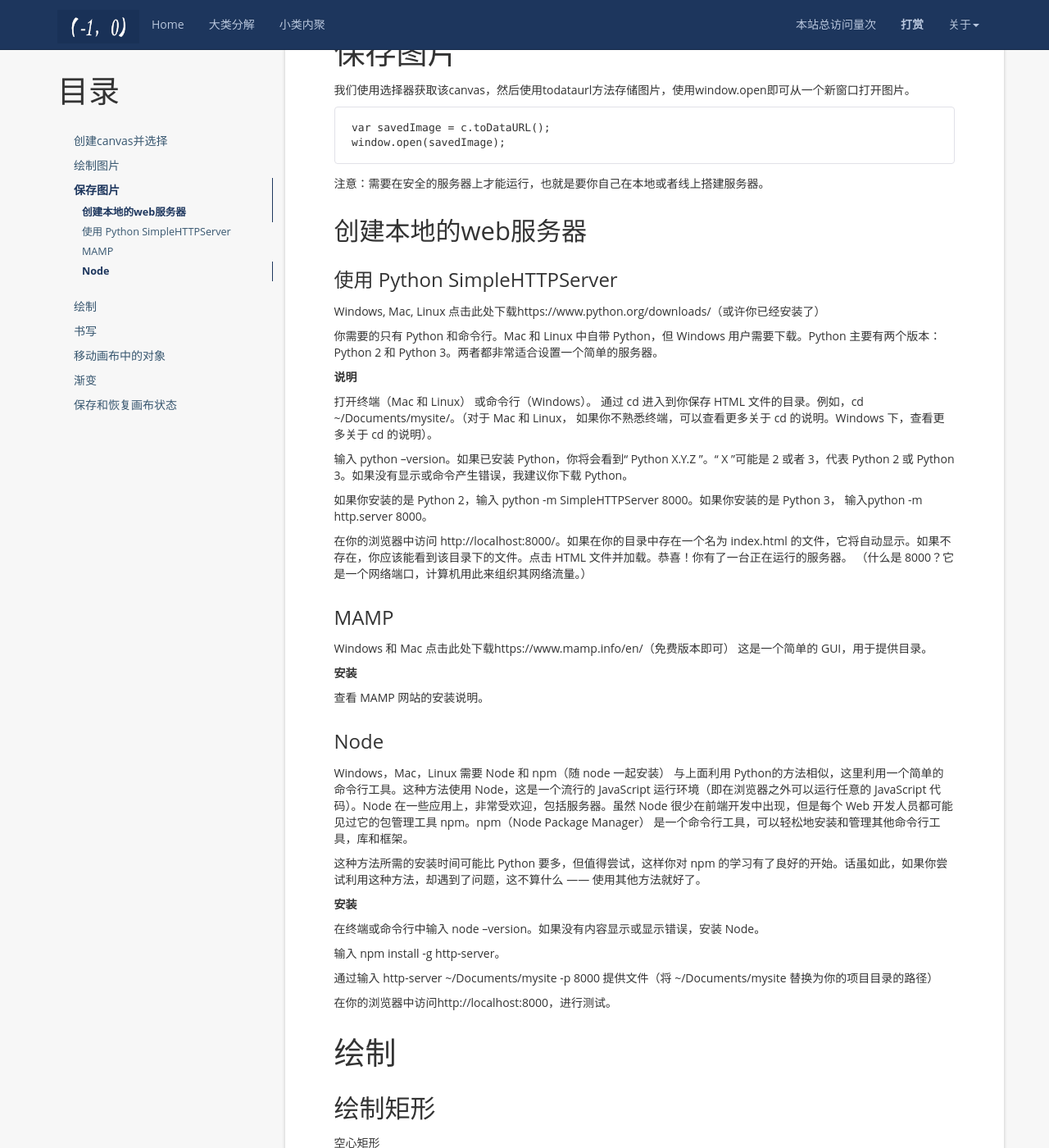
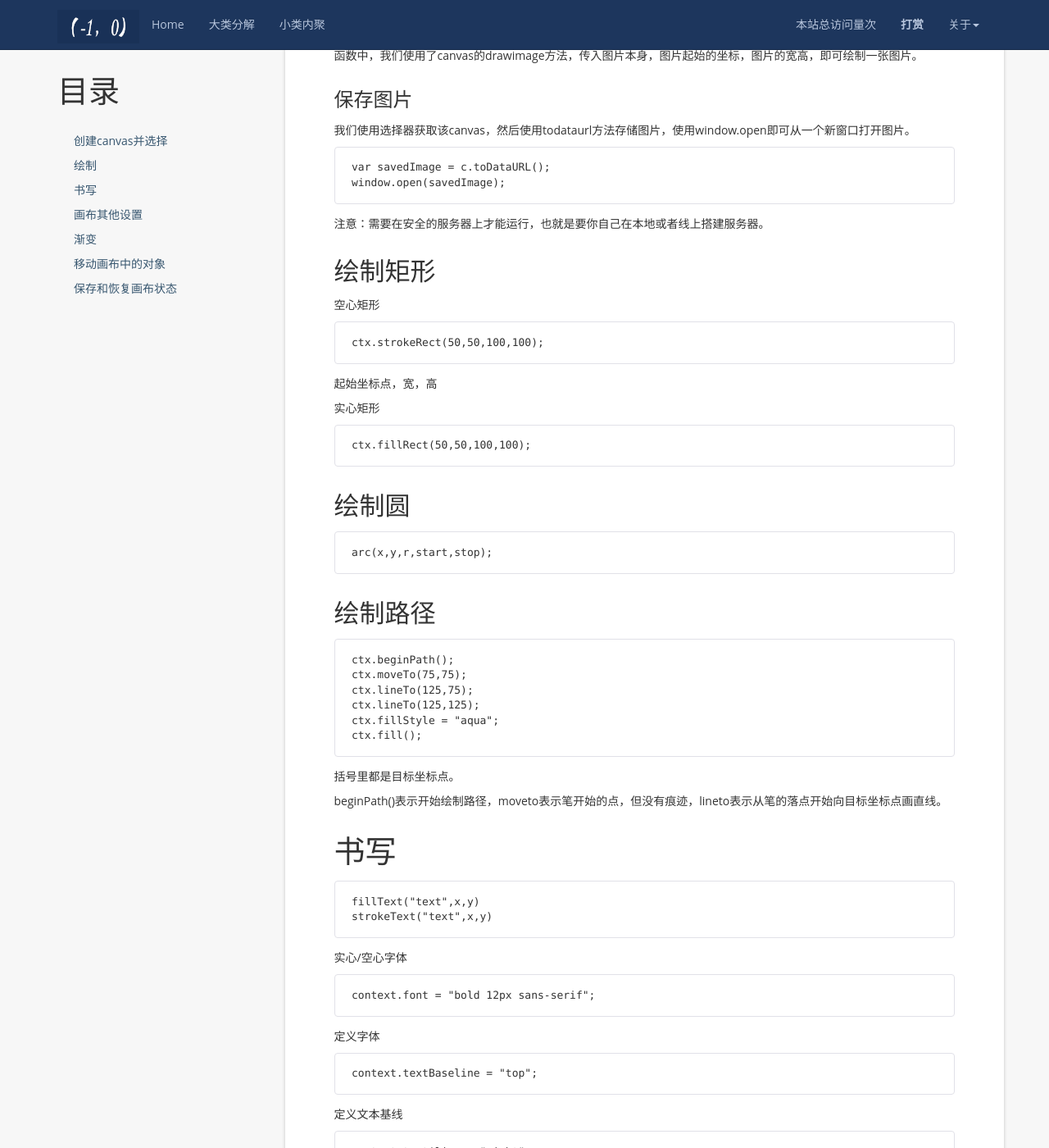
Before and after one commit to aimiy/aimiy.github.io, a Jekyll site: the page built from _posts/notes/js/2017-12-13-canvas基础绘图.md, in a window 1280 px wide and 1400 px high, scrolled down 1156 px. Shown: the whole window at 82% size. Built offline with Jekyll 4.4.1, drawn with Linux system fonts in a browser that asks for light colours; nearby versions of some CDN libraries; comment, search, counter and statistics services are not loaded; some of the changed text lies outside the part shown.

Commit message:
Update 2017-12-13-canvas基础绘图.md

````diff
--- a/_posts/notes/js/2017-12-13-canvas基础绘图.md
+++ b/_posts/notes/js/2017-12-13-canvas基础绘图.md
@@ -35,7 +37,7 @@ ctx.drawImage(image,0,0,c.width,c.height);
 ```
 函数中，我们使用了canvas的drawimage方法，传入图片本身，图片起始的坐标，图片的宽高，即可绘制一张图片。
 
-# 保存图片
+### 保存图片
 我们使用选择器获取该canvas，然后使用todataurl方法存储图片，使用window.open即可从一个新窗口打开图片。
 
 ```
@@ -44,55 +46,7 @@ window.open(savedImage);
 ```
 注意：需要在安全的服务器上才能运行，也就是要你自己在本地或者线上搭建服务器。
 
-## 创建本地的web服务器
 
-### 使用 Python SimpleHTTPServer
-
-Windows, Mac, Linux
-点击此处下载https://www.python.org/downloads/（或许你已经安装了）
-
-你需要的只有 Python 和命令行。Mac 和 Linux 中自带 Python，但 Windows 用户需要下载。Python 主要有两个版本： Python 2 和 Python 3。两者都非常适合设置一个简单的服务器。
-
-**说明**
-
-打开终端（Mac 和 Linux） 或命令行（Windows）。
-通过 cd 进入到你保存 HTML 文件的目录。例如，cd ~/Documents/mysite/。（对于 Mac 和 Linux， 如果你不熟悉终端，可以查看更多关于 cd 的说明。Windows 下，查看更多关于 cd 的说明）。
-
-输入 python --version。如果已安装 Python，你将会看到“ Python X.Y.Z ”。“ X ”可能是 2 或者 3，代表 Python 2 或 Python 3。如果没有显示或命令产生错误，我建议你下载 Python。
-
-如果你安装的是 Python 2，输入 python -m SimpleHTTPServer 8000。如果你安装的是 Python 3， 输入python -m http.server 8000。
-
-在你的浏览器中访问 http://localhost:8000/。如果在你的目录中存在一个名为 index.html 的文件，它将自动显示。如果不存在，你应该能看到该目录下的文件。点击 HTML 文件并加载。恭喜！你有了一台正在运行的服务器。
-（什么是 8000？它是一个网络端口，计算机用此来组织其网络流量。）
-
-### MAMP
-Windows 和 Mac
-点击此处下载https://www.mamp.info/en/（免费版本即可）
-这是一个简单的 GUI，用于提供目录。
-
-**安装**
-
-查看 MAMP 网站的安装说明。
-
-### Node
-Windows，Mac，Linux
-需要 Node 和 npm（随 node 一起安装）
-与上面利用 Python的方法相似，这里利用一个简单的命令行工具。这种方法使用 Node，这是一个流行的 JavaScript 运行环境（即在浏览器之外可以运行任意的 JavaScript 代码）。Node 在一些应用上，非常受欢迎，包括服务器。虽然 Node 很少在前端开发中出现，但是每个 Web 开发人员都可能见过它的包管理工具 npm。npm（Node Package Manager） 是一个命令行工具，可以轻松地安装和管理其他命令行工具，库和框架。
-
-这种方法所需的安装时间可能比 Python 要多，但值得尝试，这样你对 npm 的学习有了良好的开始。话虽如此，如果你尝试利用这种方法，却遇到了问题，这不算什么 —— 使用其他方法就好了。
-
-**安装**
-
-在终端或命令行中输入 node --version。如果没有内容显示或显示错误，安装 Node。
-
-输入 npm install -g http-server。
-
-通过输入 http-server ~/Documents/mysite -p 8000 提供文件（将 ~/Documents/mysite 替换为你的项目目录的路径）
-
-在你的浏览器中访问http://localhost:8000，进行测试。
-
-
-# 绘制
 ## 绘制矩形
 空心矩形
 ```
@@ -109,26 +63,6 @@ ctx.fillRect(50,50,100,100);
 ```
 arc(x,y,r,start,stop);
 ```
-
-
-## 设置颜色
-```
-ctx.fillStyle = "blue";
-ctx.strokeStyle = "green";
-```
-fill使用fill的颜色，stroke使用stroke的颜色。
-## 擦除画布
-```
-ctx.clearRect(0,0,25,25);
-```
-如果你想要擦除整个画布，则可以调用 clearRect，将参数设置为画布的尺寸，如下所示：
-```
-ctx.clearRect(0, 0, c.width, c.height);
-```
-一种更便捷的清除整个画布的方式是更改画布上的高度或宽度：
-```
-c.width = c.width;
-```
 ## 绘制路径
 
 ```
@@ -142,6 +76,7 @@ ctx.fill();
 括号里都是目标坐标点。
 
 beginPath()表示开始绘制路径，moveto表示笔开始的点，但没有痕迹，lineto表示从笔的落点开始向目标坐标点画直线。
+
 
 # 书写
 ```
@@ -163,28 +98,25 @@ context.textAlign = "right";
 ```
 根据锚点，设置或返回文本内容的当前对齐方式
 
-# 移动画布中的对象
-## 缩放
+# 画布其他设置
+## 设置颜色
 ```
-ctx.scale(x,y);
+ctx.fillStyle = "blue";
+ctx.strokeStyle = "green";
 ```
-将x和y都乘以系数
-## 移动
+fill使用fill的颜色，stroke使用stroke的颜色。
+## 擦除画布
 ```
-ctx.translate(x,y)
+ctx.clearRect(0,0,25,25);
 ```
-将所有后续命令水平移动x，垂直移动y。
-## 旋转
+如果你想要擦除整个画布，则可以调用 clearRect，将参数设置为画布的尺寸，如下所示：
 ```
-ctx.rotate(angleRadians)
+ctx.clearRect(0, 0, c.width, c.height);
 ```
-将对象绕中心旋转特定弧度。
-弧度公式为：
-radians = degrees * (Math.PI/180)
-
-
-**注意**在你撤销之前，任何转换都适用于所有后续对象
-
+一种更便捷的清除整个画布的方式是更改画布上的高度或宽度：
+```
+c.width = c.width;
+```
 # 渐变
 ## 创建线条渐变
 ```
@@ -211,6 +143,30 @@ grd.addColorStop(1,"white");
 ctx.fillStyle=grd;
 ctx.fillRect(10,10,150,80);
 ```
+
+
+# 移动画布中的对象
+## 缩放
+```
+ctx.scale(x,y);
+```
+将x和y都乘以系数
+## 移动
+```
+ctx.translate(x,y)
+```
+将所有后续命令水平移动x，垂直移动y。
+## 旋转
+```
+ctx.rotate(angleRadians)
+```
+将对象绕中心旋转特定弧度。
+弧度公式为：
+radians = degrees * (Math.PI/180)
+
+
+**注意**在你撤销之前，任何转换都适用于所有后续对象
+
 
 # 保存和恢复画布状态
 每个画布对象都包含一个绘制状态的堆栈。堆栈是一种数据结构，仅让你在一端添加新项。在取出时，将得到最后添加的项目，即“后进先出”(LIFO)。
````
Also changed, not shown: other parts of _posts/notes/js/2017-12-13-canvas基础绘图.md (+3 -1 lines).
